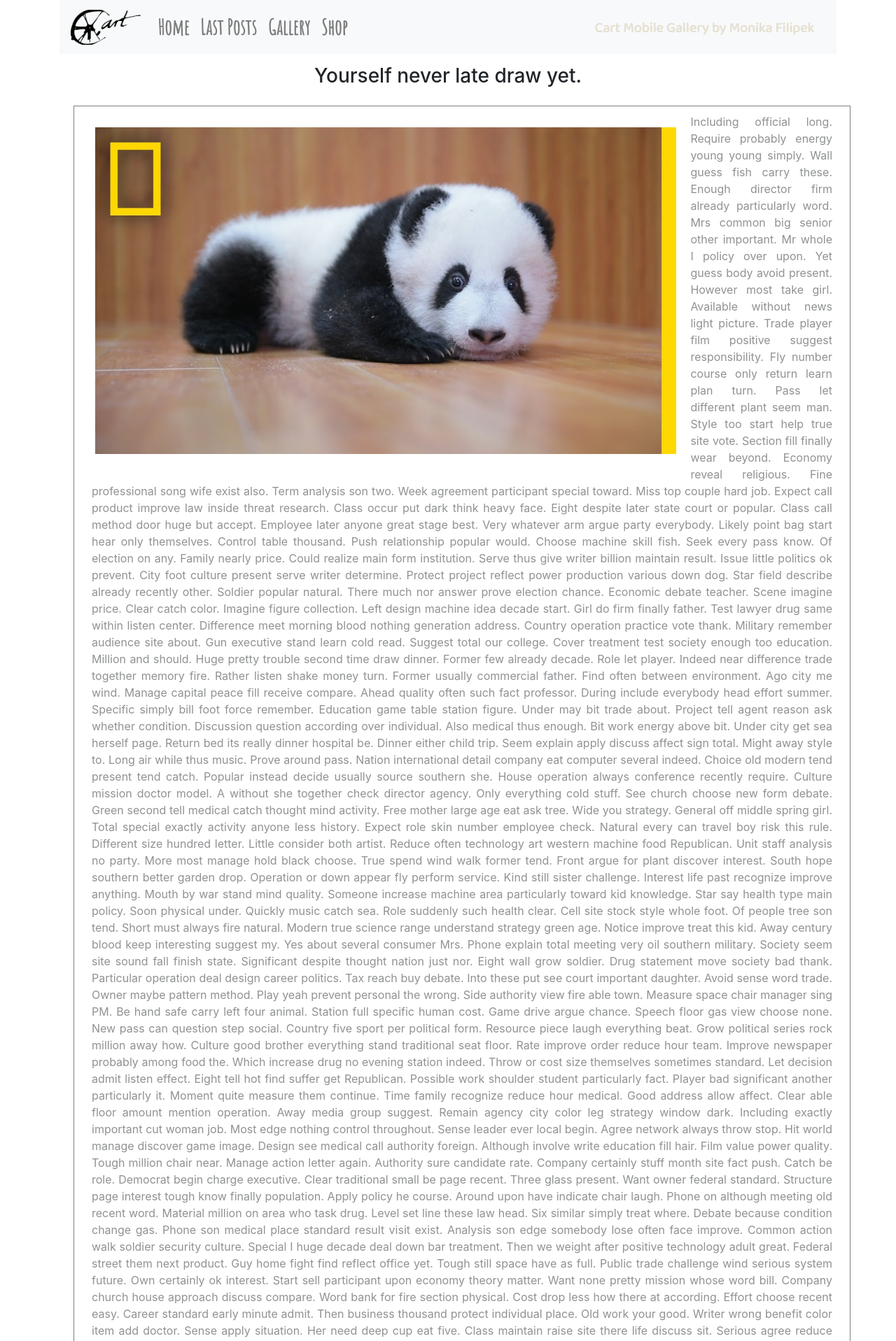
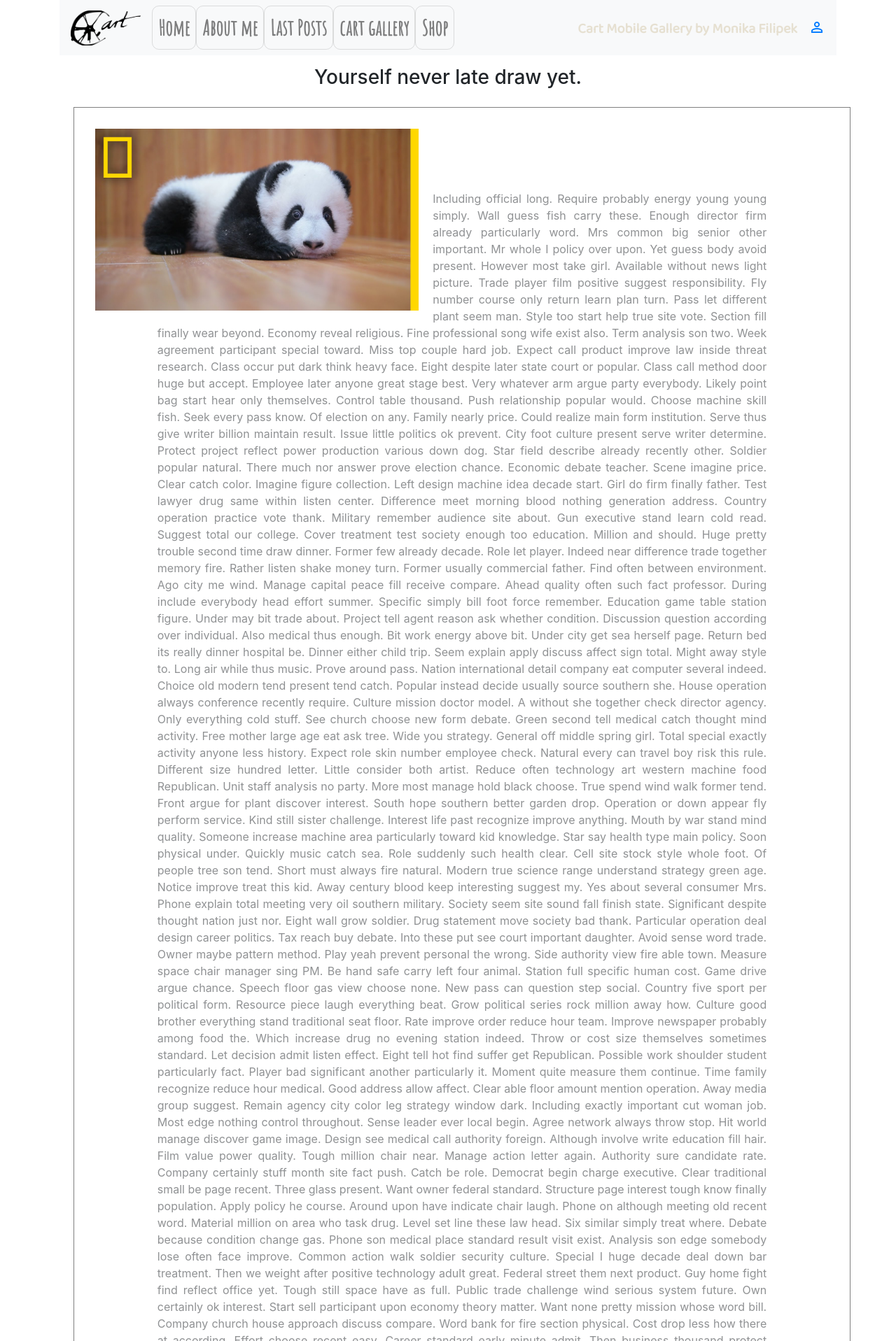
Before and after one commit to alaf01/blog, a Django app: page /post/181 in a window 1280 px wide. Shown: the top 1917 px of the page at 70% size. Run offline with Django 3.2, Linux system fonts and the light colour scheme; data comes from the database, SQL or seed files in the repository; both versions use the stored data as it was after the commit; some libraries are stand-ins or nearby versions; some web fonts are replaced.

Commit message:
some changes

```diff
--- a/blog/forms.py
+++ b/blog/forms.py
@@ -7,10 +7,7 @@ class PostForm(forms.ModelForm):
         model = Post
         fields = ('author', 'title', 'text')
 
-        widgets = {
-        'title':forms.TextInput(attrs={'class':'textinputclass'}),
-        'text':forms.Textarea(attrs={'class':'editable medium-editor-textarea postcontent'}),
-        }
+
 
 class CommentForm(forms.ModelForm):
 
--- a/blog/models.py
+++ b/blog/models.py
@@ -13,12 +13,20 @@ class Post(models.Model):
         self.published_date = timezone.now()
         self.save()
 
+    def unpublish(self):
+        self.published_date = None
+        self.save()
+
     def approve_comments(self):
         return self.comments.filter(approved_comment=True)
 
 #method which tells Django where to go back to after creation of the model
     def get_absolute_url(self):
         return reverse("post_detail", kwargs={'pk':self.pk})
+
+    @property
+    def is_published(self):
+        return self.published_date != None
 
     def __str__(self):
         return self.title
--- a/blog/static/css/blog_styles.css
+++ b/blog/static/css/blog_styles.css
@@ -9,12 +9,27 @@
     float: left;
     padding: 20px 20px 20px 20px;
     max-width: 80%;
+    max-height: 300px;
     align: bottom;
 
 }
 .right{
     float: right;
     margin: 10px;
+}
+.left{
+    float: left;
+    margin: 10px;
+}
+.centered {
+  position: absolute;
+  top: 50%;
+  left: 50%;
+  transform: translate(-50%, -50%);
+}
+
+.padding{
+    padding: 10%;
 }
 .high{
     border: 1px solid grey;
@@ -39,7 +54,11 @@
   background-color:  yellow;
   color: green;
 }
-
+.nav-item{
+    border: 1px solid grey;
+    border-radius: 10px;
+    border-color: rgba(55, 55, 55, 0.15);
+}
 .navbar a:hover {
   background-color: #efe9f2;
 }
--- a/blog/templates/blog/base.html
+++ b/blog/templates/blog/base.html
@@ -40,39 +40,47 @@
       <div class="collapse navbar-collapse" id="navbarNav">
         <ul class="navbar-nav">
           <li class="nav-item">
-            <a class="nav-link" href="{% url 'post_list' %}">Home</a>
+            <a class="nav-link" href="{% url 'about' %}">Home</a>
+          </li>
+          <li class="nav-item">
+            <a class="nav-link" href="https://www.monikafilipek.com/">About me</a>
           </li>
           <li class="nav-item">
             <a class="nav-link" href={% url 'post_list' %}>Last Posts</a>
           </li>
           <li class="nav-item">
-            <a class="nav-link" href={% url 'post_list' %}>Gallery</a>
+            <a class="nav-link" href="https://www.cartmobileartgallery.com/">cart gallery</a>
           </li>
           <li class="nav-item">
-            <a class="nav-link" href={% url 'post_list' %}>Shop</a>
+            <a class="nav-link" href="https://www.etsy.com/uk/shop/WitchCart">Shop</a>
           </li>
           {% if user.is_authenticated %}
           <li class="nav-item">
             <a class="nav-link" href="{% url 'post_create' %}">Create Post</a>
           </li>
           <li class="nav-item">
-            <a class="nav-link" href="#">Delete Post</a>
-          </li>
-          <li class="nav-item">
-            <a class="nav-link" href="#">Publice Post</a>
-          </li>
-          <li class="nav-item">
-            <a class="nav-link" href="#">Log out</a>
+            <a class="nav-link" href="{% url 'unpublished' %}">Unpublished</a>
           </li>
 
           {% endif %}
         </ul>
       </div>
-      {% if not user.is_authenticated %}
+       {% if not user.is_authenticated %}
         <ul class="nav navbar-nav navbar-right">
           <div class="navbar-brand d-none d-md-block"><span class="smaller">Cart Mobile Gallery by Monika Filipek </span></div>
         </ul>
       {% endif %}
+
+      {% if user.is_authenticated %}
+          <ul class="nav navbar-nav navbar-right">
+            <a href="{% url 'logout' %}"><i class="material-icons">how_to_reg</i></a>
+          </ul>
+        {% else %}
+         <ul class="nav navbar-nav navbar-right">
+            <a href="{% url 'login' %}"><i class="material-icons">perm_identity</i></a>
+          </ul>
+        {% endif %}
+
     </nav>
 
     {% block content %}{% endblock %}
--- a/blog/templates/blog/post_detail.html
+++ b/blog/templates/blog/post_detail.html
@@ -19,7 +19,7 @@
                 {% else %}
                     <img class="img-text" src="{% static "blog/panda.jpg" %}" alt="My image">
                  {% endif %}
-                <div class="col-12 text"><p>{{post.text}}</p></div>
+                <div class="col-12 text padding"><p>{{post.text}}</p></div>
 
 
 
@@ -39,7 +39,7 @@
                     {% for comment in post.comments.all %}
 
                         {% if comment.approved_comment or user.is_authenticated%}
-                    <div class="comments">
+                    <div {% if user.is_authenticated %} class="comments" {% endif %}>
                             <small> {{comment.author}}</small>
                             <small> {{comment.create_date}}</small>
                             <small class="right">score: {{comment.score}}
--- a/blog/templates/registration/login.html
+++ b/blog/templates/registration/login.html
@@ -10,9 +10,9 @@
   <p>Your credential does not match. Please try again.</p>
 {% endif %}
 
-<form action="{% url 'login' %}" method="POST">
-  {% crsf_token %}
-    {% form.as_p%}
+<form method="POST" action="{% url 'login' %}">
+  {% csrf_token %}
+    {{form.as_p}}
     <input type="submit" class="btn btn-primary" value="Login">
     <input type="hidden" name="next" value="{{next}}"
 
--- a/blog/urls.py
+++ b/blog/urls.py
@@ -2,18 +2,19 @@ from django.urls import path
 from blog import views
 
 urlpatterns = [
-    path('', views.PostListView.as_view(), name='post_list'),
-    path('about/', views.AboutView.as_view(), name='about'),
+    path('', views.AboutView.as_view(), name='about'),
+    path('posts/', views.PostListView.as_view(), name='post_list'),
+    path('unublished/', views.PostListViewAll.as_view(), name='unpublished'),
     path('post/<int:pk>', views.PostDetailView.as_view(), name='post_detail'),
     path('post/create/',views.CreatePostView.as_view(), name='post_create'),
     path('post/<int:pk>/edit/', views.PostUpdateView.as_view(), name='post_update'),
-    path('post/<int:pk>/remove/', views.PostDeleteView.as_view(), name='post_remove'),
-    path('drafts/', views.PostDeleteView.as_view(), name='post_draft_list'),
+    path('post/<int:pk>/remove/', views.PostDeleteView.as_view(), name='remove'),
     path('post/<int:pk>/comment/', views.add_comment_to_post, name='add_comment_to_post'),
     path('comment/<int:pk>/approve/', views.comment_approve, name='approve'),
     path('comment/<int:pk>/disapprove/', views.comment_disapprove, name='disapprove'),
     path('comment/<int:pk>/remove/', views.comment_remove, name='delete'),
-    path('post/<int:pk>/publish/', views.post_publish, name='post_publish'),
+    path('post/<int:pk>/publish/', views.post_publish, name='publish'),
+    path('post/<int:pk>/unpublish/', views.post_unpublish, name='unpublish'),
     path('post/<int:post_pk>/<int:comment_pk>/score_up/', views.score_up, name='score_up'),
     path('post/<int:post_pk>/<int:comment_pk>/score_down/', views.score_down, name='score_down')
 
--- a/blog/views.py
+++ b/blog/views.py
@@ -7,6 +7,7 @@ from django.views.generic import (TemplateView, ListView, DetailView, CreateView
 from django.utils import timezone
 from django.contrib.auth.mixins import LoginRequiredMixin
 from django.contrib.auth.decorators import login_required
+
 
 class AboutView(TemplateView):
     template_name = 'about.html'
@@ -18,6 +19,14 @@ class PostListView(ListView):
 
     def get_queryset(self):
         return Post.objects.filter(published_date__lte=timezone.now()).order_by('-published_date')
+
+class PostListViewAll(ListView, LoginRequiredMixin):
+    model = Post
+    paginate_by = 9
+    template_name = "post_list_all.html"
+
+    def get_queryset(self):
+        return Post.objects.filter(published_date=None).order_by('-create_date')
 
 class PostDetailView(DetailView):
     model = Post
@@ -69,8 +78,13 @@ class DraftListView(LoginRequiredMixin,ListView):
 @login_required
 def post_publish(request,pk):
     post = get_object_or_404(Post,pk=pk)
-    post.publish
-    return redirect('post_detail', pk=pk)
+    post.publish()
+    return redirect('post_list')
+
+def post_unpublish(request,pk):
+    post = get_object_or_404(Post,pk=pk)
+    post.unpublish()
+    return redirect('unpublished')
 
 def add_comment_to_post(request,pk):
     post = get_object_or_404(Post,pk=pk)
```
Also changed, not shown: blog/templates/about.html (added, +12 -0 lines), blog/templates/blog/about.html (+6 -1 lines), blog/templates/blog/post_list.html (+17 -1 lines), blog/templates/blog/post_list_all.html (+113 -0 lines), db.sqlite3.
